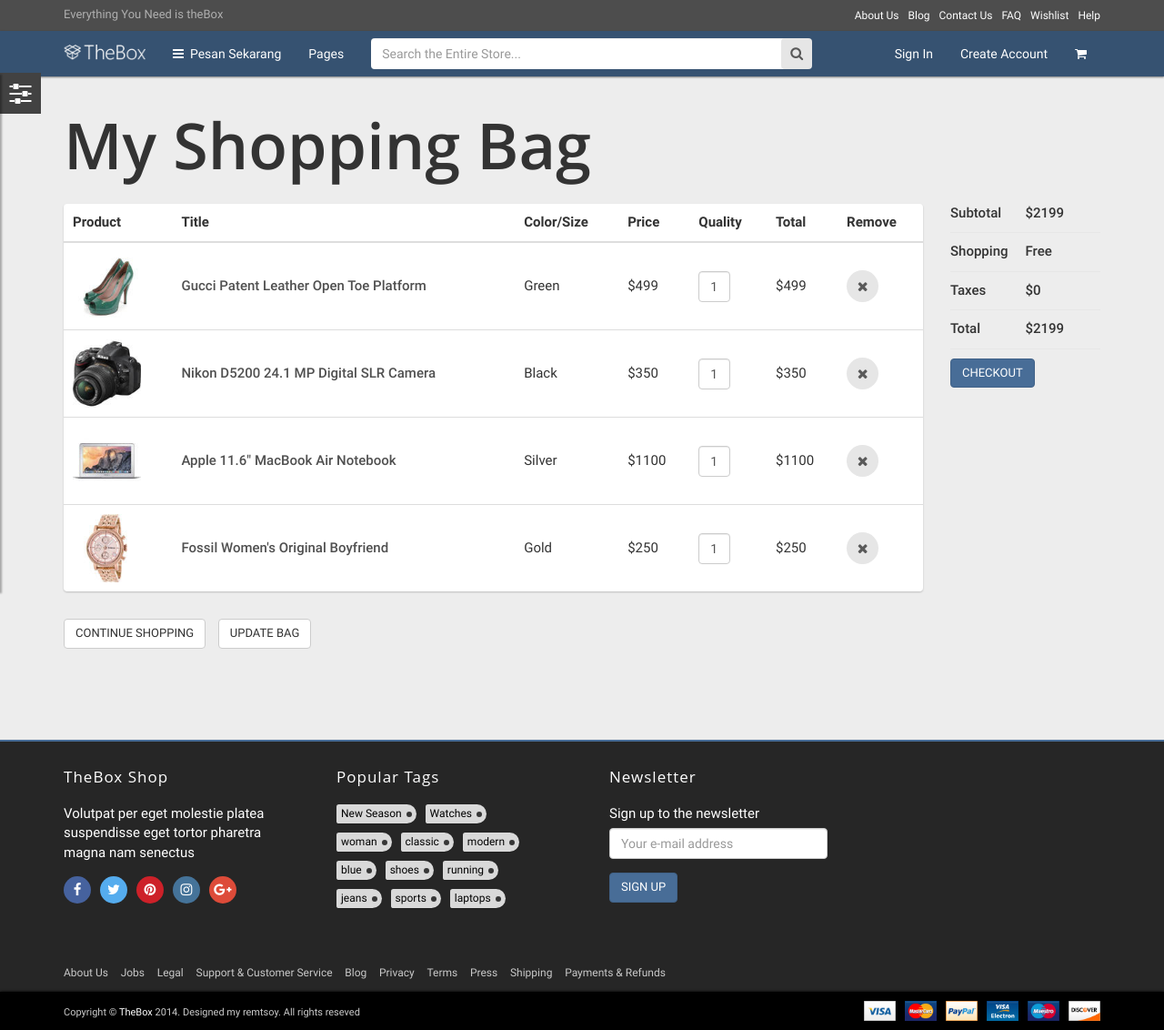
After one commit to jbenastey/sipesan, a CodeIgniter app: page /sipesan/index.php/bayarcontroller/keranjang in a window 1280 px wide. The commit adds this page. Shown: the whole page at 91% size. Run offline with CodeIgniter, Linux system fonts and the light colour scheme; some libraries are stand-ins or nearby versions; some web fonts are replaced.

Commit message:
add shopping cart

```diff
--- a/application/config/routes.php
+++ b/application/config/routes.php
@@ -53,6 +53,8 @@
 $route['default_controller'] = 'HomeController';
 $route['spanduk'] = 'PesanController/pesanSpanduk';
 
+$route['keranjang'] = 'BayarController/keranjang';
+
 
 //backend
 $route['admin'] = 'backend/DashboardController';
--- /dev/null
+++ b/application/controllers/BayarController.php
@@ -0,0 +1,15 @@
+<?php
+
+defined('BASEPATH') OR exit('No direct script access allowed');
+
+class BayarController extends CI_Controller{
+	public function __construct()
+	{
+		parent::__construct();
+	}
+	public function keranjang(){
+		$this->load->view('frontend/templates/header');
+		$this->load->view('frontend/pembayaran/keranjang');
+		$this->load->view('frontend/templates/footer');
+	}
+}
--- /dev/null
+++ b/application/views/frontend/pembayaran/keranjang.php
@@ -0,0 +1,116 @@
+<div class="container">
+	<header class="page-header">
+		<h1 class="page-title">My Shopping Bag</h1>
+	</header>
+	<div class="row">
+		<div class="col-md-10">
+			<table class="table table table-shopping-cart">
+				<thead>
+				<tr>
+					<th>Product</th>
+					<th>Title</th>
+					<th>Color/Size</th>
+					<th>Price</th>
+					<th>Quality</th>
+					<th>Total</th>
+					<th>Remove</th>
+				</tr>
+				</thead>
+				<tbody>
+				<tr>
+					<td class="table-shopping-cart-img">
+						<a href="#">
+							<img src="<?=base_url()?>assets/frontend/img/cart/1.jpg" alt="Image Alternative text" title="Image Title" />
+						</a>
+					</td>
+					<td class="table-shopping-cart-title"><a href="#">Gucci Patent Leather Open Toe Platform</a>
+					</td>
+					<td>Green</td>
+					<td>$499</td>
+					<td>
+						<input class="form-control table-shopping-qty" type="text" value="1" />
+					</td>
+					<td>$499</td>
+					<td>
+						<a class="fa fa-close table-shopping-remove" href="#"></a>
+					</td>
+				</tr>
+				<tr>
+					<td class="table-shopping-cart-img">
+						<a href="#">
+							<img src="<?=base_url()?>assets/frontend/img/cart/2.jpg" alt="Image Alternative text" title="Image Title" />
+						</a>
+					</td>
+					<td class="table-shopping-cart-title"><a href="#">Nikon D5200 24.1 MP Digital SLR Camera</a>
+					</td>
+					<td>Black</td>
+					<td>$350</td>
+					<td>
+						<input class="form-control table-shopping-qty" type="text" value="1" />
+					</td>
+					<td>$350</td>
+					<td>
+						<a class="fa fa-close table-shopping-remove" href="#"></a>
+					</td>
+				</tr>
+				<tr>
+					<td class="table-shopping-cart-img">
+						<a href="#">
+							<img src="<?=base_url()?>assets/frontend/img/cart/3.jpg" alt="Image Alternative text" title="Image Title" />
+						</a>
+					</td>
+					<td class="table-shopping-cart-title"><a href="#">Apple 11.6" MacBook Air Notebook</a>
+					</td>
+					<td>Silver</td>
+					<td>$1100</td>
+					<td>
+						<input class="form-control table-shopping-qty" type="text" value="1" />
+					</td>
+					<td>$1100</td>
+					<td>
+						<a class="fa fa-close table-shopping-remove" href="#"></a>
+					</td>
+				</tr>
+				<tr>
+					<td class="table-shopping-cart-img">
+						<a href="#">
+							<img src="<?=base_url()?>assets/frontend/img/cart/4.jpg" alt="Image Alternative text" title="Image Title" />
+						</a>
+					</td>
+					<td class="table-shopping-cart-title"><a href="#">Fossil Women's Original Boyfriend</a>
+					</td>
+					<td>Gold</td>
+					<td>$250</td>
+					<td>
+						<input class="form-control table-shopping-qty" type="text" value="1" />
+					</td>
+					<td>$250</td>
+					<td>
+						<a class="fa fa-close table-shopping-remove" href="#"></a>
+					</td>
+				</tr>
+				</tbody>
+			</table>
+			<div class="gap gap-small"></div>
+		</div>
+		<div class="col-md-2">
+			<ul class="shopping-cart-total-list">
+				<li><span>Subtotal</span><span>$2199</span>
+				</li>
+				<li><span>Shopping</span><span>Free</span>
+				</li>
+				<li><span>Taxes</span><span>$0</span>
+				</li>
+				<li><span>Total</span><span>$2199</span>
+				</li>
+			</ul><a class="btn btn-primary" href="#">Checkout</a>
+		</div>
+	</div>
+	<ul class="list-inline">
+		<li><a class="btn btn-default" href="#">Continue Shopping</a>
+		</li>
+		<li><a class="btn btn-default" href="#">Update Bag</a>
+		</li>
+	</ul>
+</div>
+<div class="gap"></div>
--- a/application/views/frontend/pesanan/spanduk.php
+++ b/application/views/frontend/pesanan/spanduk.php
@@ -76,8 +76,8 @@
 				<div class="col-md-4">
 					<div class="box-highlight">
 						<h4>Total</h4>
-						<p class="product-page-price">$199.99</p>
-						<a class="btn btn-block btn-primary" href="#"><i class="fa fa-shopping-cart"></i>Add to Cart</a>
+						<h3>Rp. 200.000</h3>
+						<a class="btn btn-block btn-primary" href="<?=base_url('keranjang')?>"><i class="fa fa-shopping-cart"></i>Add to Cart</a>
 						<div class="product-page-side-section">
 							<h5 class="product-page-side-title">Share This Item</h5>
 							<ul class="product-page-share-item">
--- a/application/views/frontend/templates/header.php
+++ b/application/views/frontend/templates/header.php
@@ -236,7 +236,7 @@
 												<div class="col-md-6">
 													<h5 class="dropdown-menu-category-title">Spanduk</h5>
 													<p>Lorem ipsum dolor sit amet, consectetur adipisicing elit. Aut doloribus eos eum labore laborum maxime odio odit placeat repellendus reprehenderit, sapiente similique, tenetur unde velit veritatis. Error iure possimus veniam!</p>
-													<a class="btn btn-lg btn-primary" href="#">Pesan Spanduk Sekarang <i class="fa fa-caret-right"></i></a>
+													<a class="btn btn-lg btn-primary" href="<?=base_url('spanduk')?>">Pesan Spanduk Sekarang <i class="fa fa-caret-right"></i></a>
 												</div>
 											</div>
 										</div>
@@ -444,7 +444,7 @@
 					<li><a href="#nav-account-dialog" data-effect="mfp-move-from-top" class="popup-text">Create Account</a>
 					</li>
 					<li class="dropdown">
-						<a class="fa fa-shopping-cart" href="shopping-cart.html"></a>
+						<a class="fa fa-shopping-cart" href="<?=base_url('keranjang')?>"></a>
 						<ul class="dropdown-menu dropdown-menu-shipping-cart">
 							<li>
 								<a class="dropdown-menu-shipping-cart-img" href="#">
```
